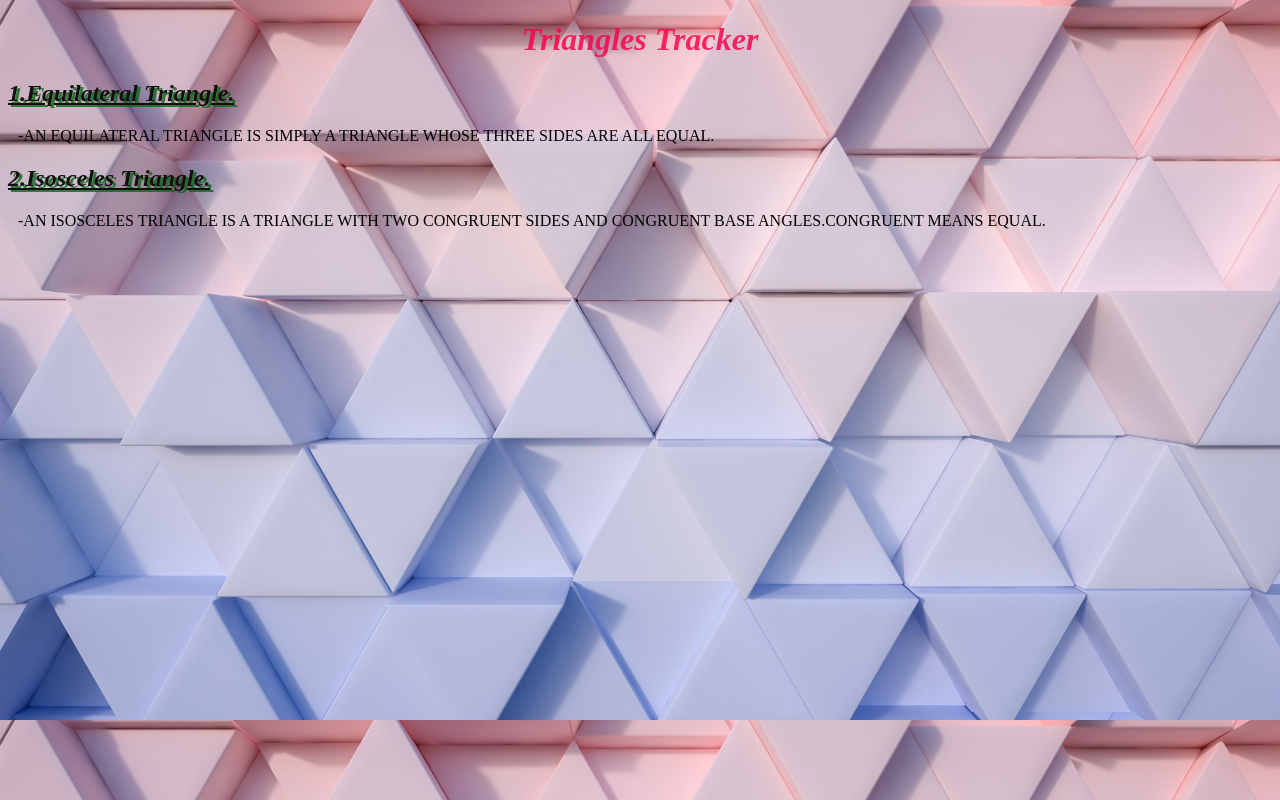
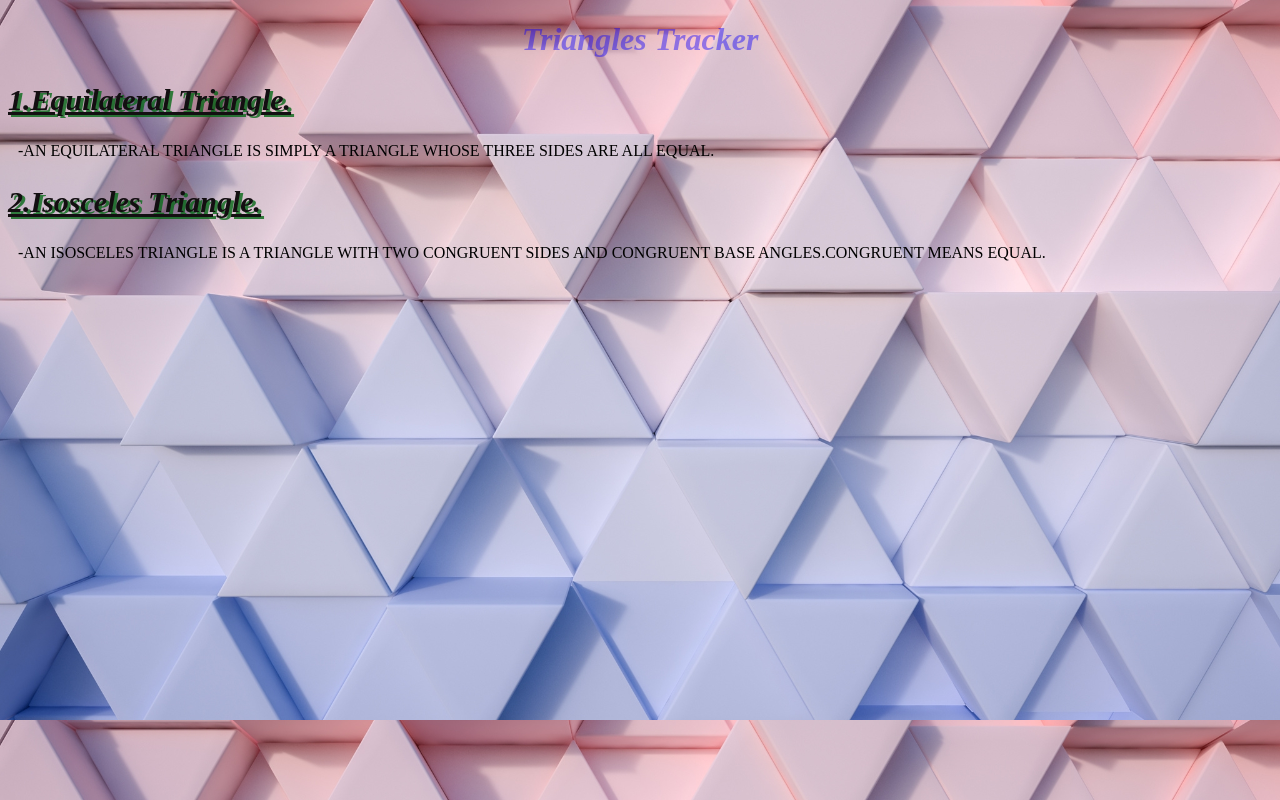
Before and after one commit to 1zx/Triangle, a plain HTML site: page index.html in a window 1280 px wide. Drawn offline with Linux system fonts and the light colour scheme; a script that the page names is missing.

Commit message:
Add styles.css

```diff
--- a/css/styles.css
+++ b/css/styles.css
@@ -1,6 +1,6 @@
 .author {
     font-style: italic;
-    color: rgba(250, 0, 75, 0.829);
+    color: rgba(17, 0, 250, 0.438);
     text-align: center;
 }
 body{
@@ -13,6 +13,7 @@ h2 {
     color: rgb(19, 15, 17);
     text-decoration: underline;
     text-shadow: 3px 2px rgba(8, 105, 24, 0.801);
+    font-size: 30px;
 
 }
 .cool{
```
